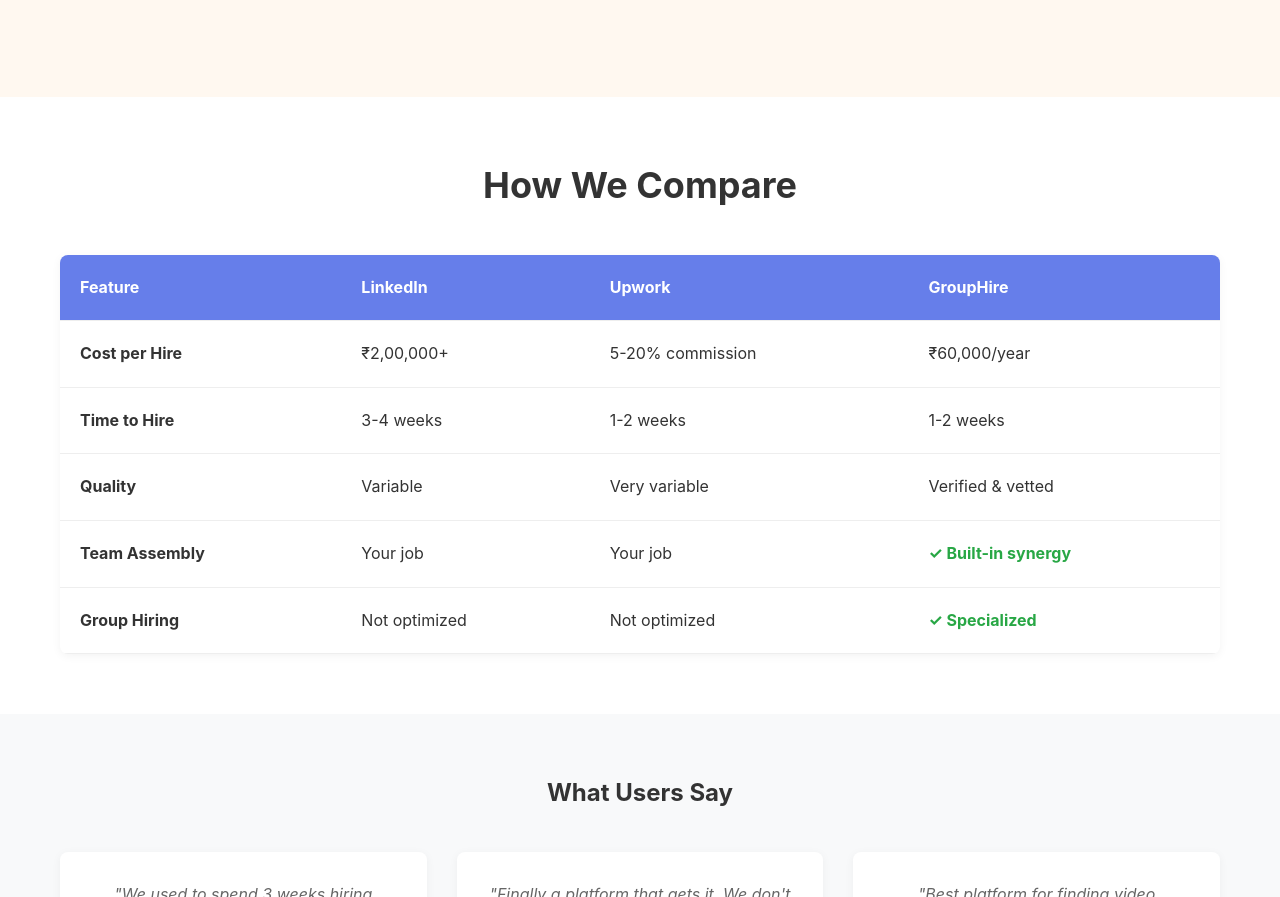
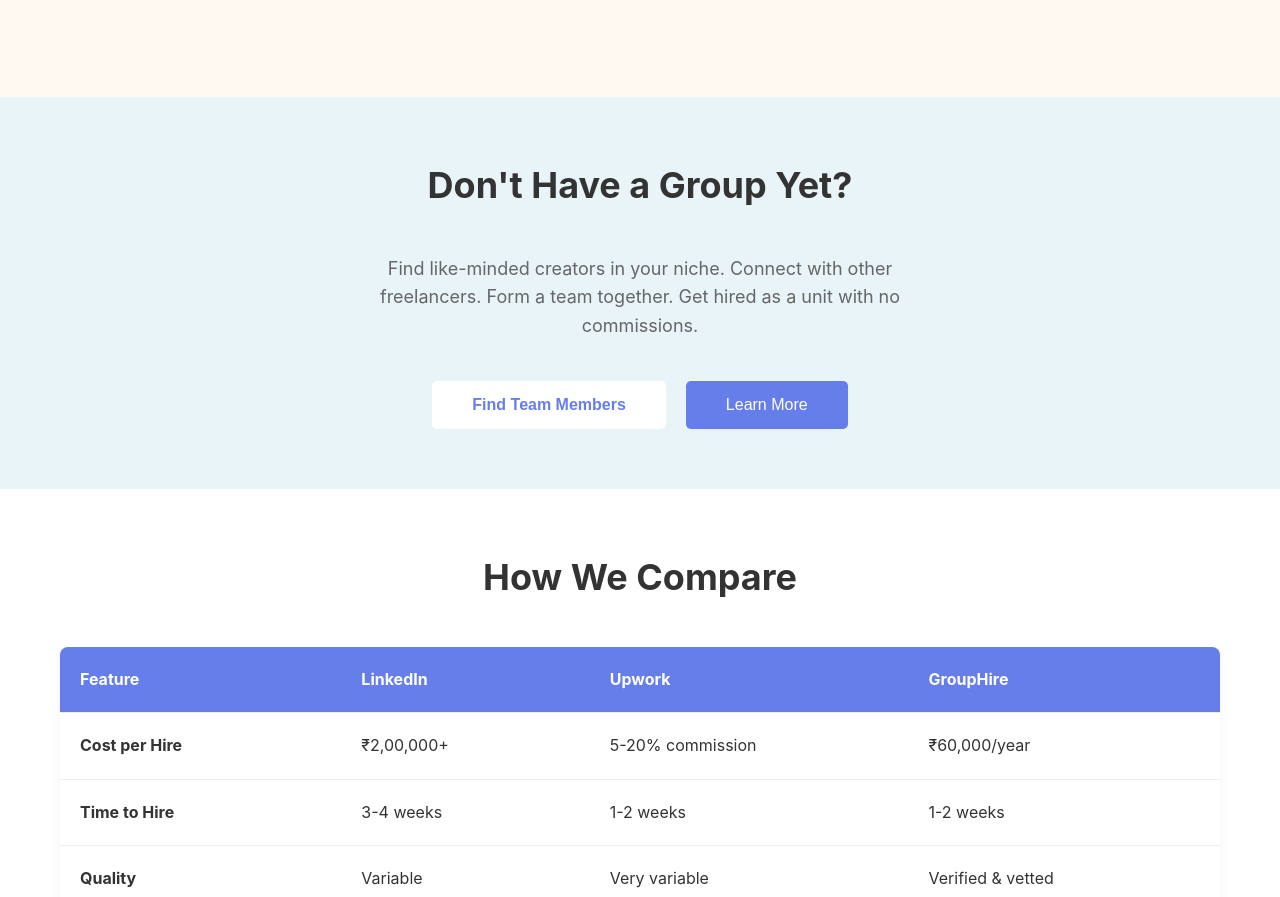
Before and after one commit to RuffySama09/grouphire-landing, a plain HTML site: page index.html in a window 1280 px wide. Shown: the part 2086-2983 px from the top of the page. Drawn offline with Linux system fonts and the light colour scheme.

Commit message:
Update index.html

```diff
--- a/index.html
+++ b/index.html
@@ -411,12 +411,28 @@
                     <h3>🏆 Proven Synergy = Better Results</h3>
                     <p>They've worked together before. They communicate well. Projects get completed on time.</p>
                 </div>
+                        </div>
+        </div>
+    </section>
+
+    <!-- FIND YOUR PEOPLE SECTION -->
+    <section class="section" style="background: #e8f4f8;">
+        <div class="container">
+            <h2>Don't Have a Group Yet?</h2>
+            <p style="text-align: center; color: #666; margin-bottom: 40px; font-size: 18px; max-width: 600px; margin-left: auto; margin-right: auto;">
+                Find like-minded creators in your niche. Connect with other freelancers. Form a team together. Get hired as a unit with no commissions.
+            </p>
+
+            <div style="display: flex; gap: 20px; justify-content: center; flex-wrap: wrap;">
+                <button class="btn btn-primary" onclick="scrollToForm('solo')">Find Team Members</button>
+                <button class="btn btn-secondary" style="background: #667eea; color: white; border: none;" onclick="scrollToForm('solo')">Learn More</button>
             </div>
         </div>
     </section>
 
     <!-- COMPARISON TABLE -->
     <section class="section">
+
         <div class="container">
             <h2>How We Compare</h2>
 
@@ -526,11 +542,13 @@
 
             <form onsubmit="handleSubmit(event)">
                 <div class="form-group">
-                    <select name="type" required>
+                                        <select name="type" required>
                         <option value="">I am a...</option>
                         <option value="group">Creative Group / Team</option>
                         <option value="company">Company / Hiring Manager</option>
+                        <option value="solo">Going solo (for now :)</option>
                     </select>
+
                 </div>
 
                 <div class="form-group">
```
